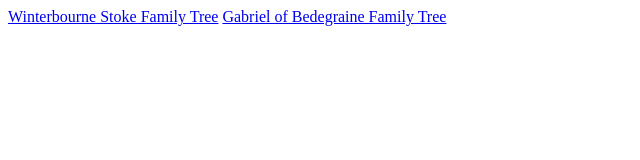
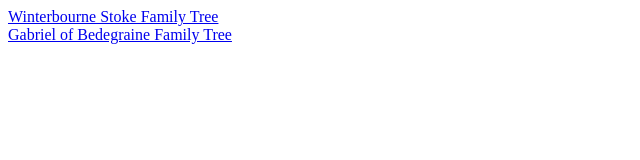
Before and after one commit to reakain/PendragonFamilyTrees, a plain HTML site: page index.html in a window 1280 px wide. Shown: the whole page, without its empty margins (0-640 px from the left). Drawn offline with Linux system fonts and the light colour scheme.

Commit message:
fixed line breaks and added readme with link

```diff
--- a/index.html
+++ b/index.html
@@ -7,8 +7,8 @@
 </head>
 
 <body>
-    <a href="winterbourne_stoke_family_tree.html">Winterbourne Stoke Family Tree</a>
-    <a href="gabriel_bedegraine_family_tree.html">Gabriel of Bedegraine Family Tree</a>
+    <div><a href="winterbourne_stoke_family_tree.html">Winterbourne Stoke Family Tree</a></div>
+    <div><a href="gabriel_bedegraine_family_tree.html">Gabriel of Bedegraine Family Tree</a></div>
 </body>
 
 </html>
```
Also changed, not shown: 1 other file.
